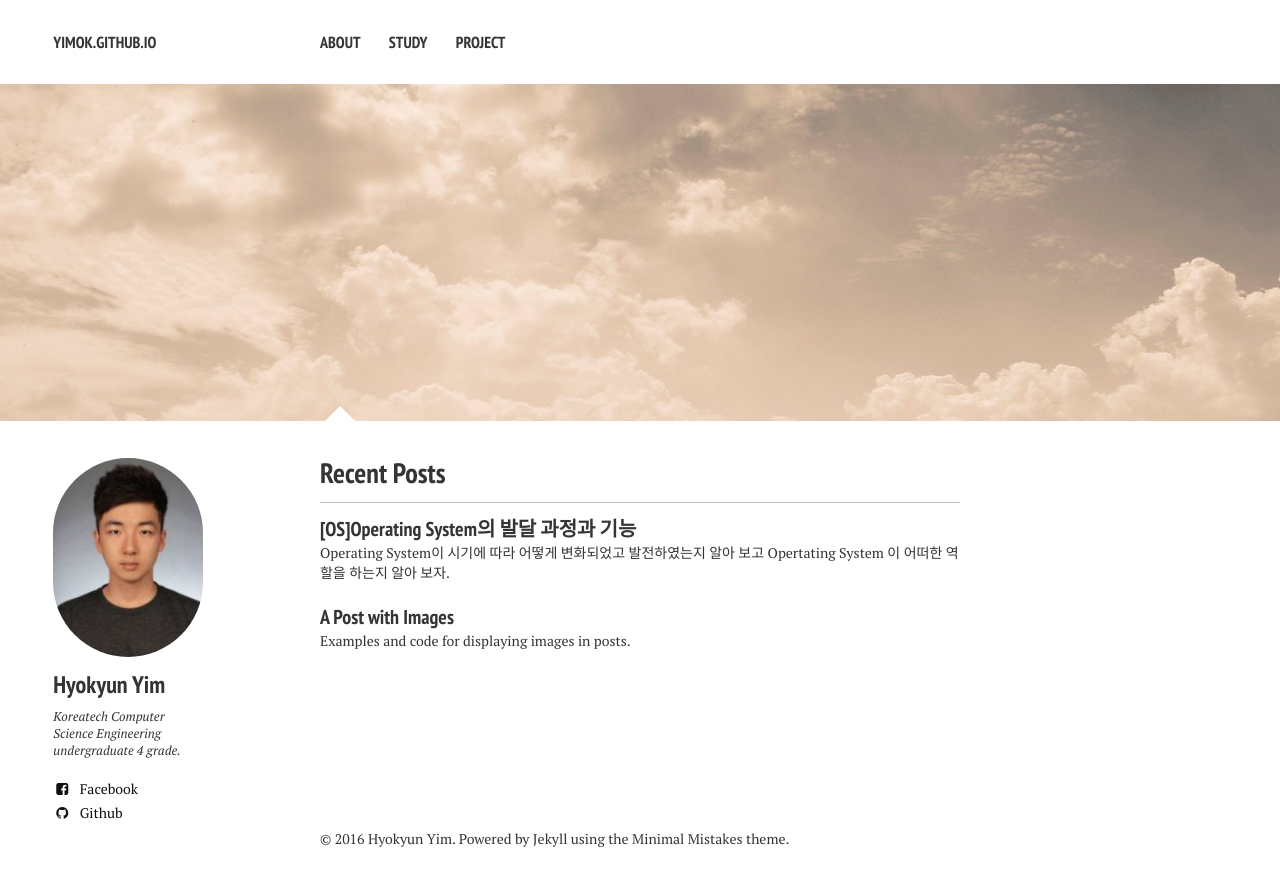
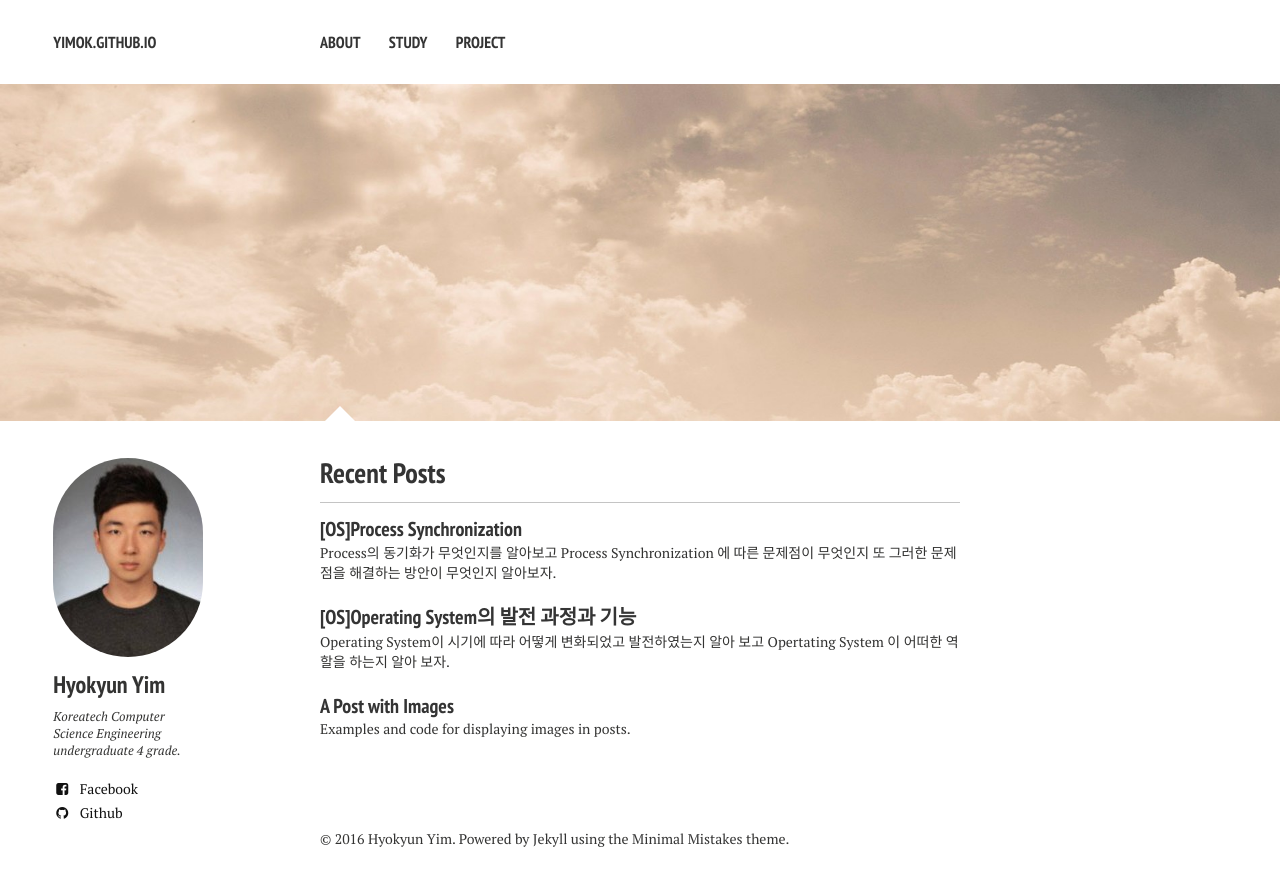
Before and after one commit to yimok/yimok.github.io, a Jekyll site: the page built from index.md, in a window 1280 px wide. Shown: the top 886 px of the page. Built offline with Jekyll 4.4.1, drawn with Linux system fonts in a browser that asks for light colours; nearby versions of some CDN libraries; some of the changed lines change nothing that is shown.

Commit message:
study update

````diff
--- a/_posts/2016-02-11-OS-process.md
+++ b/_posts/2016-02-11-OS-evolution .md
@@ -1,7 +1,7 @@
 ---
 layout: post
-title: "[OS]Operating System의 발달 과정과 기능"
-description: "[OS]Operating System의 발달 과정과 기능"
+title: "[OS]Operating System의 발전 과정과 기능"
+description: "[OS]Operating System의 발전 과정과 기능"
 modified: 2016-02-12
 tags: [blog]
 comments: true
--- /dev/null
+++ b/_posts/2016-02-11-OS-process-synchronization.md
@@ -0,0 +1,105 @@
+---
+layout: post
+title: "[OS]Process Synchronization"
+description: "[OS]프로세스 동기화"
+modified: 2016-02-12
+tags: [blog]
+comments: true
+image:
+  feature: back1.jpg
+---
+
+Process의 동기화가 무엇인지를 알아보고 Process Synchronization 에 따른 문제점이 무엇인지 또 그러한 문제점을 해결하는 방안이 무엇인지 알아보자.
+
+<section id="table-of-contents" class="toc">
+  <header>
+    <h3>Overview</h3>
+  </header>
+<div id="drawer" markdown="1">
+*  Auto generated table of contents
+{:toc}
+</div>
+</section><!-- /#table-of-contents -->
+
+
+## 프로세스 동기화
+
+- 프로세스 동기화는 프로세스들이 한 시스템에 여러 개 있는 다중 프로그래밍 시스템에서 필요한 기술이다. 다중 프로그래밍은 프로세스 여러 개가 동시에 수행되는 것을 말한다.
+- 여러 프로세스들이 같은 프로세서 혹은 입출력 장치를 공유하여 사용하기도 하는데 이때 이 프로세스들이 동시에 한 자원을 공유하여 사용하면 여러 문제가 발생된다.
+- 이러한 문제를 해결하기 위해 프로세스 끼리 동기화를 시켜서 자원이 순서대로 사용될 수 있게 하는 것 을 프로세스 동기화(Process Synchronization)라 한다.
+- 쉽게 말해서 Process Synchronization은 여러 프로세스들이 서로 interaction 할 때 발생한다.
+
+### Process interacting의 특징
+
+- Process interacting 을 하면 자원과 컴퓨터 시스템의 상태(메인 메모리, 레지스터 들에 저장된 상태)를 서로 공유한다.
+- 프로세스의 수행이 Non-deterministic해 진다. -> 같은 입력을 넣어도 경우에 따라 다른 결과가 나온다. 다시 말해서  프로세스의 수행의 결과가 같을 수 없다.
+
+### 왜 프로세스는 서로 interaction을 하는가?
+
+1. 어떤 소프트웨어 시스템을 설계하게 되면 여러 조각(Decomposition)으로 만들고 각각의 조각을 독립적으로 개발한다. 그 결과로 여러 프로세스가 나오게 된다. 즉 시스템이 복잡해지면 모듈러 디자인을 해서 구성된 프로세스들 끼리 서로 상호 작용을 하여 하나의 소프트웨어를 구성하게 된다.
+2. Concurrency(병렬성)를 높이기 위해서이다. -> 웹 브라우를 싱글 Thread로 만들면 그 Thread가 시간이 오래 걸릴 경우 다른 일들을 처리하지 못한다. 하지만 Thread를 여러 개 두면, 다시 말해서 Concurrency를 높이면 다른 Thread들이 또 다른 일을 처리해 줄 수 있다.
+3. 자원 공유를 통해 오버헤드를 줄일 수 있다.
+
+### interaction의 문제점
+
+```
+static int iValue[2];
+
+void interrupt ReadVemp(void){
+	iValue[0]  =  센서로 부터 값을 읽어옴;
+	ivalue[1]  =  센서로 부터 값을 읽어옴;
+}
+
+void main(void)
+{
+	int iV0, iV1;
+
+	while(TRUE)
+	{
+		iV0 = iValue[0];
+		iV1 = iValue[1];
+		if(iV0 != iV1)
+			고장이 날수 있다고 경고를 울림;
+	}
+}
+
+
+```
+
+- 위 코드는 interaction의 문제점을 설명하기위에 제시된 코드이다.
+- 센서로 부터 값을 읽어 업데이트하는 인터럽트 서비스 루틴 과 읽어들인 값을 이용하여 특정 조건에 따라 경고를 울리는 유저 프로세스 부분으로 구성된 코드이다.
+- 하지만 위 코드와 같이 인터럽트 서비스 루틴과 프로세스가 함께 Interaction 하면서 작동하게 되면 올바른 계산 결과를 내지 못하는데 이런 상황을 Non-Reentrant Code 라고 한다.
+- 위 코드에서 ISR 부분과 main으로 작성된 유저 프로세스가 서로 경합을 하면서 자원을 공유하려 한다.(iValue[] 배열자원)
+
+```
+//Solution
+
+static int iValue[2];
+
+void interrupt ReadVemp(void){
+	iValue[0]  =  센서로 부터 값을 읽어옴;
+	ivalue[1]  =  센서로 부터 값을 읽어옴;
+}
+
+void main(void)
+{
+	int iV0, iV1;
+
+	while(TRUE)
+	{
+		disalbe();   // Disable interrupts using array
+		iV0 = iValue[0];
+		iV1 = iValue[1];
+		enable();
+		if(iV0 != iV1)
+			고장이 날수 있다고 경고를 울림;
+	}
+}
+
+
+```
+
+- 인터럽트를 disable 시키면 유저프로세스가 수행될 때 인터럽트에 의해 쪼개지지 않아 Reentrant Cod가 되어 올바르게 작동한다.
+
+>Reentrant Code(재진입 가능 코드):
+>여러 Process 들에 의해 동시에 호출되거나, 이전 호출이 완료되기 전에 반복 호출되어도 올바르게 수행되 코드
````
